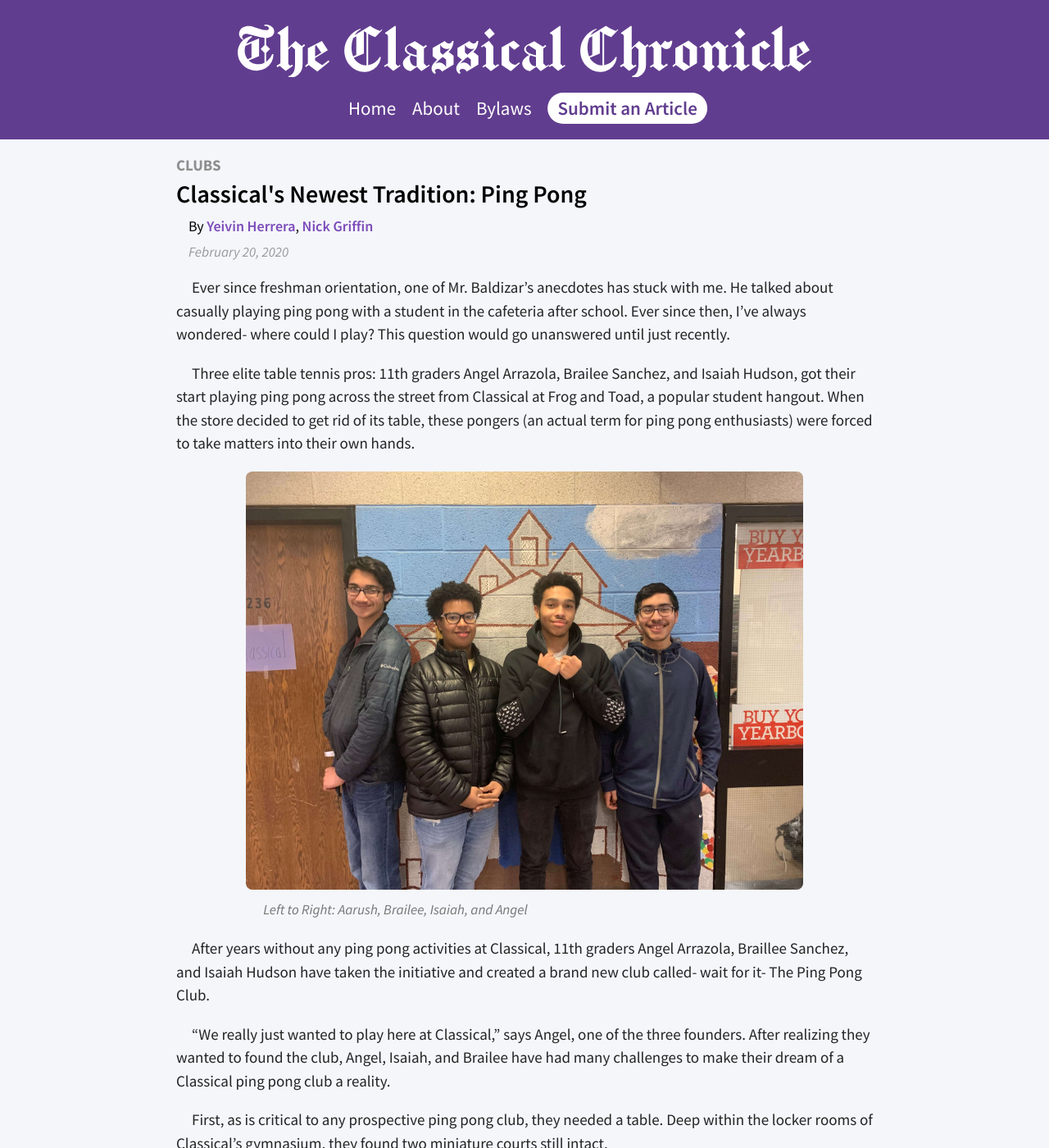
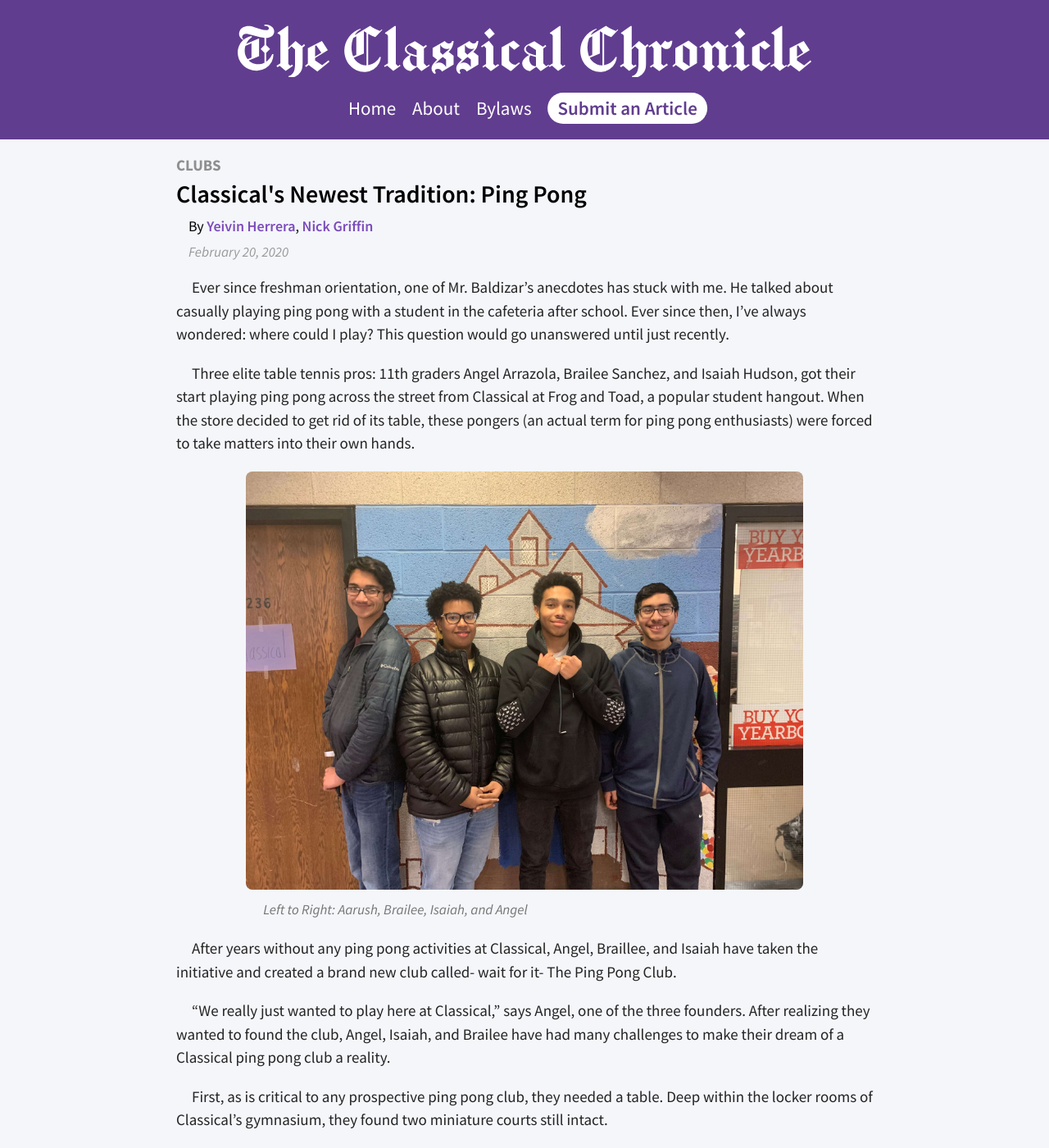
Before and after one commit to lixitrixi/classical-chronicle, a Jekyll site: the page built from _articles/ping-pong-club.md, in a window 1280 px wide and 1400 px high. Shown: the whole window at 82% size. Built offline with Jekyll 4.4.1, drawn with Linux system fonts in a browser that asks for light colours; some of the changed text lies outside the part shown.

Commit message:
Fixed some grammatical stuff and repetetiveness.

```diff
--- a/_articles/ping-pong-club.md
+++ b/_articles/ping-pong-club.md
@@ -7,14 +7,14 @@ category: "Clubs"
 date: 2020-02-20
 unlisted: true
 ---
-Ever since freshman orientation, one of Mr. Baldizar’s anecdotes has stuck with me. He talked about casually playing ping pong with a student in the cafeteria after school. Ever since then, I’ve always wondered- where could I play? This question would go unanswered until just recently.
+Ever since freshman orientation, one of Mr. Baldizar’s anecdotes has stuck with me. He talked about casually playing ping pong with a student in the cafeteria after school. Ever since then, I’ve always wondered: where could I play? This question would go unanswered until just recently.
 
 Three elite table tennis pros: 11th graders Angel Arrazola, Brailee Sanchez, and Isaiah Hudson, got their start playing ping pong across the street from Classical at Frog and Toad, a popular student hangout. When the store decided to get rid of its table, these pongers (an actual term for ping pong enthusiasts) were forced to take matters into their own hands.
 
 ![Ping pong members](/assets/images/ping-pong-team.jpg)
 <span>Left to Right: Aarush, Brailee, Isaiah, and Angel</span>
 
-After years without any ping pong activities at Classical, 11th graders Angel Arrazola, Braillee Sanchez, and Isaiah Hudson have taken the initiative and created a brand new club called- wait for it- The Ping Pong Club.
+After years without any ping pong activities at Classical, Angel, Braillee, and Isaiah have taken the initiative and created a brand new club called- wait for it- The Ping Pong Club.
 
 "We really just wanted to play here at Classical," says Angel, one of the three founders. After realizing they wanted to found the club, Angel, Isaiah, and Brailee have had many challenges to make their dream of a Classical ping pong club a reality.
 
```
Also changed, not shown: other parts of _articles/ping-pong-club.md (+1 -1 lines).
